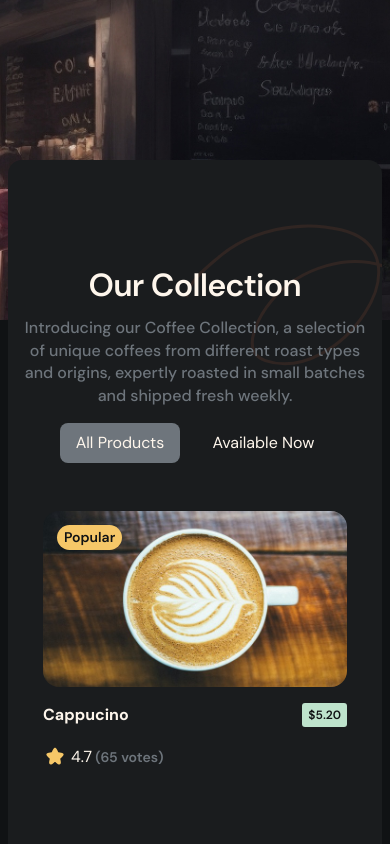
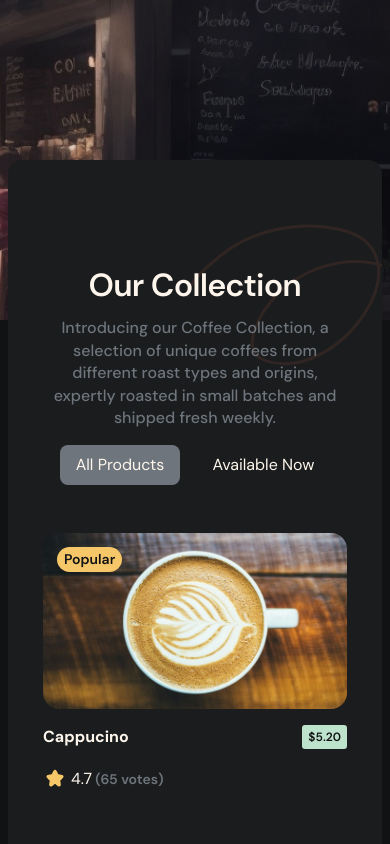
Before and after one commit to leemander/devChallenges, a React (Vite) app in the folder frontend-developer/coffee-listing/: page / in a window 390 px wide. Shown: the top 844 px of the page. Built offline with nearby package versions, Linux system fonts and the light colour scheme.

Commit message:
Amend padding

```diff
--- a/frontend-developer/coffee-listing/src/style.css
+++ b/frontend-developer/coffee-listing/src/style.css
@@ -265,6 +265,6 @@ h2 {
 
   .collection {
     background-position: top 4em right -3.75em;
-    padding-inline: 1em;
+    padding-inline: 2em;
   }
 }
```
